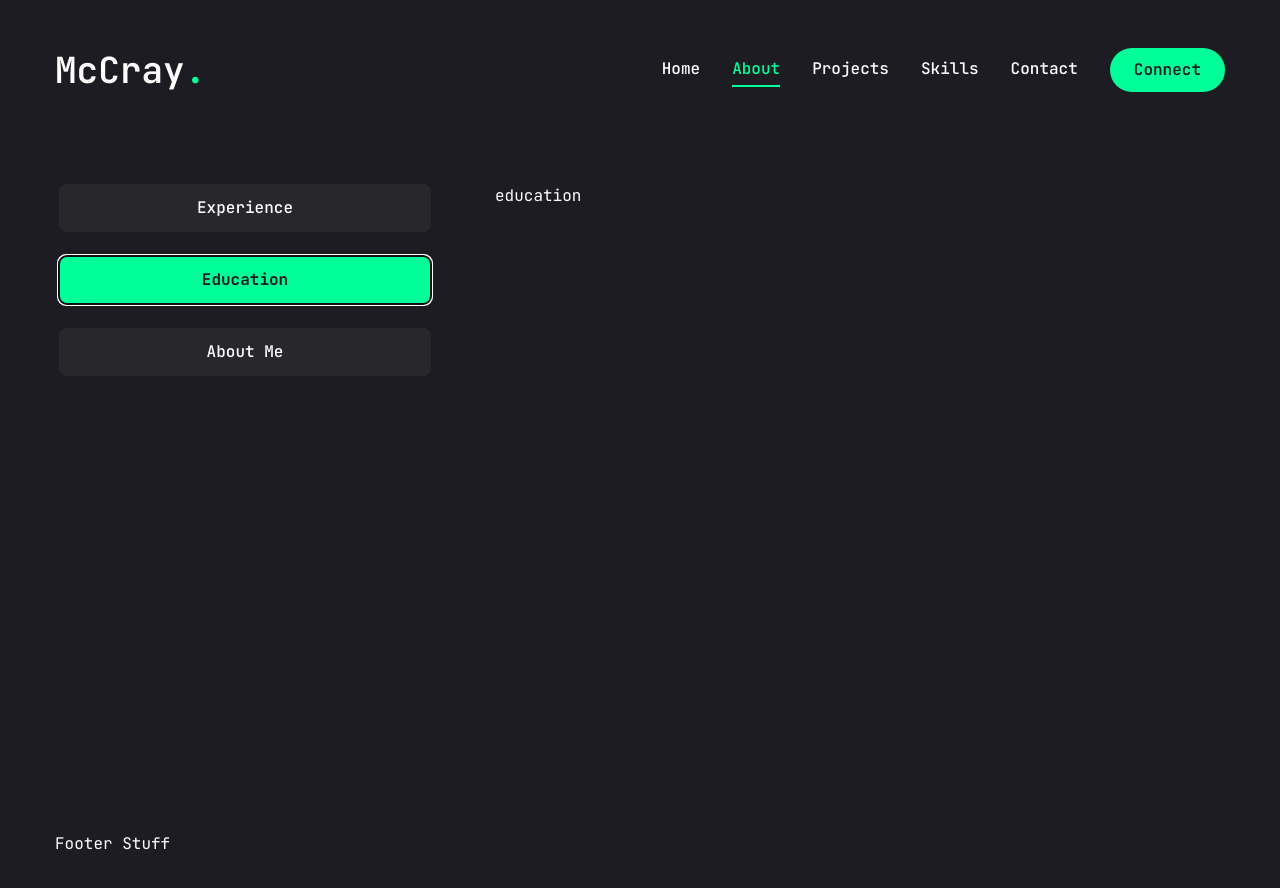
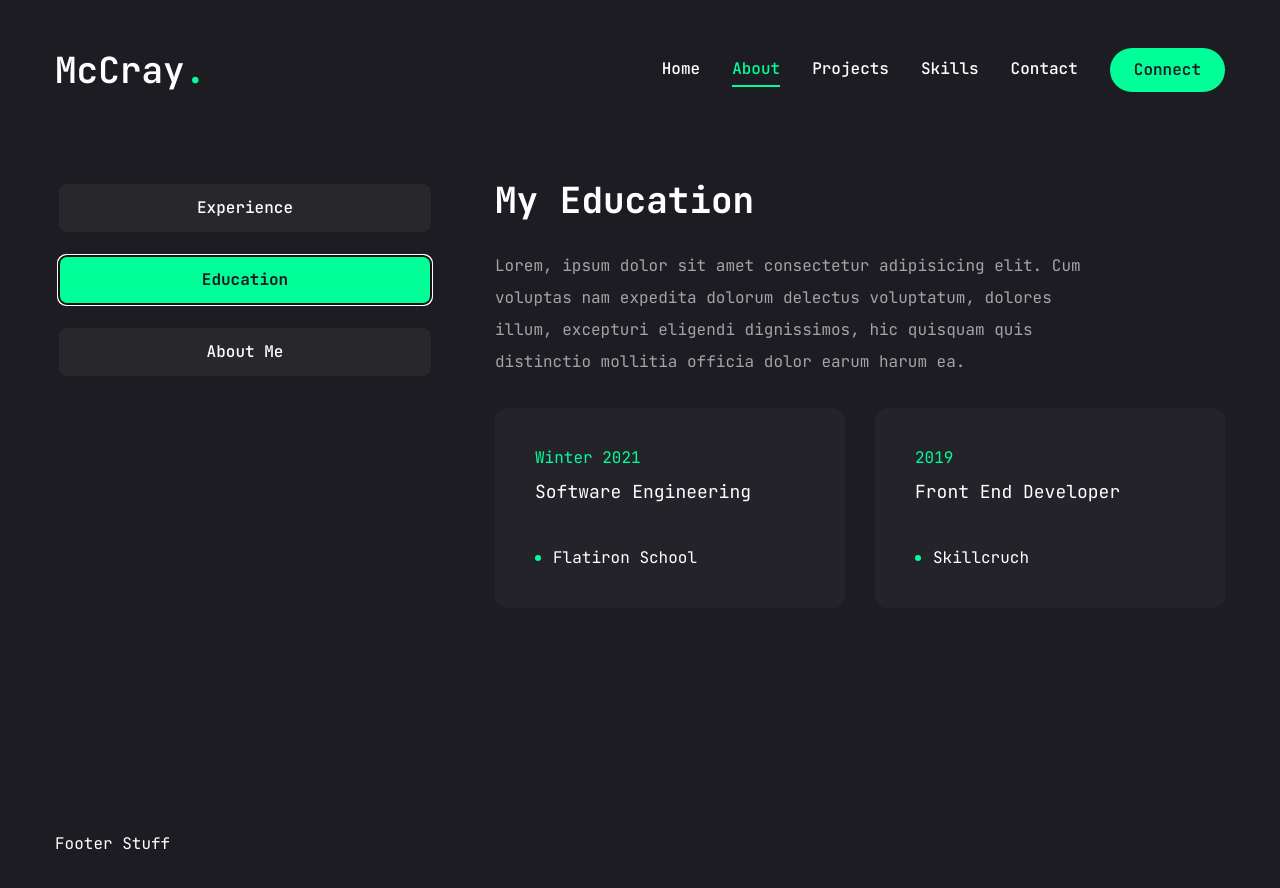
Before and after one commit to mmaustin/mccray-portfolio, a Next.js app in the folder next-portfolio/: page /about in a window 1280 px wide. Both pictures are taken after a click on the tab "Education". Shown: the top 888 px of the page. Built offline with nearby package versions, Linux system fonts and the light colour scheme.

Commit message:
Styled education section of the about page

```diff
--- a/next-portfolio/app/about/page.jsx
+++ b/next-portfolio/app/about/page.jsx
@@ -71,12 +71,12 @@
       completion: "Continuous"
     },
     {
-      institution: "Fordham Law School",
+      institution: "Fordham Law",
       field: "Law",
       completion: "May 2004"
     },
     {
-      institution: "Seton Hall University",
+      institution: "Seton Hall",
       field: "English",
       completion: "May 2000"
     },
@@ -104,11 +104,11 @@
                 <p className="max-w-[600px] text-white/60 mx-auto lg:mx-0">
                   {experience.description}
                 </p>
-                <ScrollArea className="h-[400px]">
+                <ScrollArea className="h-[200px]">
                   <ul className="grid grid-cols-1 lg:grid-cols-2 gap-[30px]">
                     {experience.items.map((item, i) => {
                       return (
-                        <li key={i} className="bg-[#232329] h-[185px] lg:h-[200px] py-6 px-10 rounded-xl flex flex-col justify-center items-center lg:items-start gap-1 border">
+                        <li key={i} className="bg-[#232329] h-[185px] lg:h-[200px] py-6 px-10 rounded-xl flex flex-col justify-center items-center lg:items-start gap-1">
                           <span className="text-accent">{item.duration}</span>
                           <h3 className="text-lg max-w-[260px] min-h-[60px] text-center lg:text-left">{item.position}</h3>
                           <div className="">
@@ -122,9 +122,32 @@
                 </ScrollArea>
               </div>
             </TabsContent>
+
             <TabsContent value="education" className="w-full">
-              education
+              <div className="flex flex-col gap-[30px] text-center lg:text-left">
+                <h3 className="text-4xl font-bold">{education.title}</h3>
+                <p className="max-w-[600px] text-white/60 mx-auto lg:mx-0">
+                  {education.description}
+                </p>
+                <ScrollArea className="h-[200px]">
+                  <ul className="grid grid-cols-1 lg:grid-cols-2 gap-[30px]">
+                    {education.items.map((item, i) => {
+                      return (
+                        <li key={i} className="bg-[#232329] h-[185px] lg:h-[200px] py-6 px-10 rounded-xl flex flex-col justify-center items-center lg:items-start gap-1">
+                          <span className="text-accent">{item.completion}</span>
+                          <h3 className="text-lg max-w-[260px] min-h-[60px] text-center lg:text-left">{item.field}</h3>
+                          <div className="flex items-center gap-3">
+                            <span className="w-[6px] h-[6px] rounded-full bg-accent"></span>
+                            <p>{item.institution}</p>
+                          </div>
+                        </li>
+                      )
+                    })}
+                  </ul>
+                </ScrollArea>
+              </div>
             </TabsContent>
+
             <TabsContent value="about" className="w-full">
               about
             </TabsContent>
--- a/next-portfolio/components/ui/scroll-area.jsx
+++ b/next-portfolio/components/ui/scroll-area.jsx
@@ -26,13 +26,13 @@
     className={cn(
       "flex touch-none select-none transition-colors",
       orientation === "vertical" &&
-        "h-full w-2.5 border-l border-l-transparent p-[1px]",
+      "h-full w-2.5 border-l border-l-transparent p-[1px]",
       orientation === "horizontal" &&
-        "h-2.5 flex-col border-t border-t-transparent p-[1px]",
+      "h-2.5 flex-col border-t border-t-transparent p-[1px]",
       className
     )}
     {...props}>
-    <ScrollAreaPrimitive.ScrollAreaThumb className="relative flex-1 rounded-full bg-slate-200 dark:bg-slate-800" />
+    <ScrollAreaPrimitive.ScrollAreaThumb className="relative flex-1 rounded-full bg-accent dark:bg-slate-800" />
   </ScrollAreaPrimitive.ScrollAreaScrollbar>
 ))
 ScrollBar.displayName = ScrollAreaPrimitive.ScrollAreaScrollbar.displayName
```
